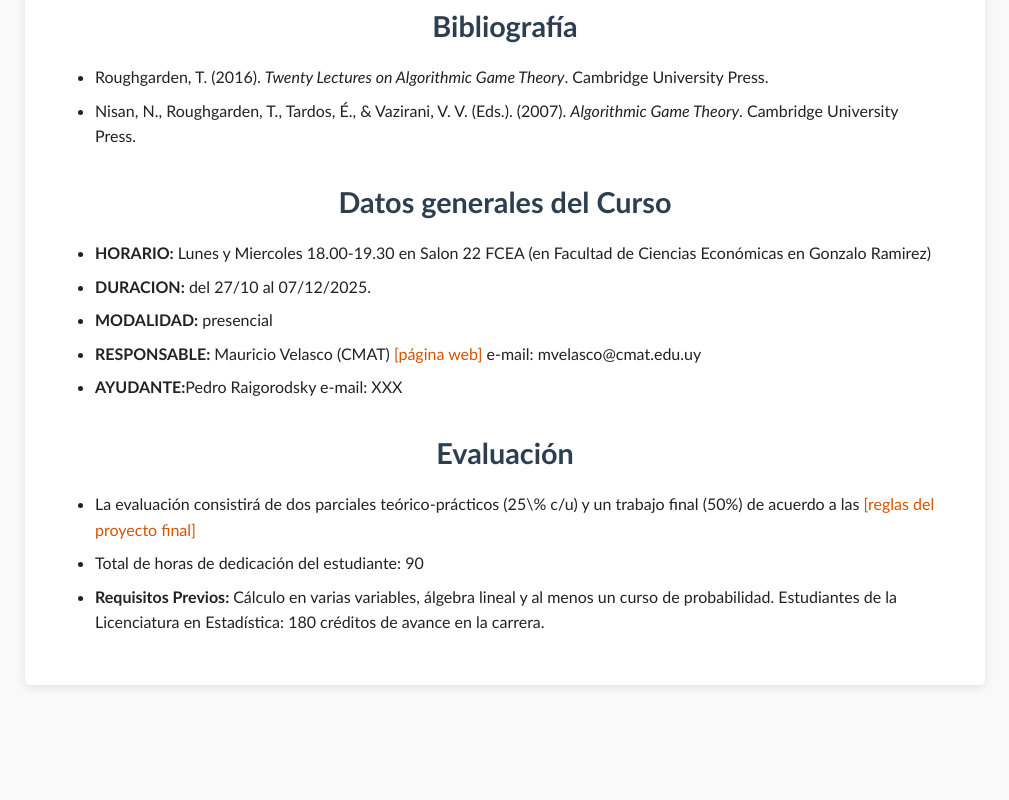
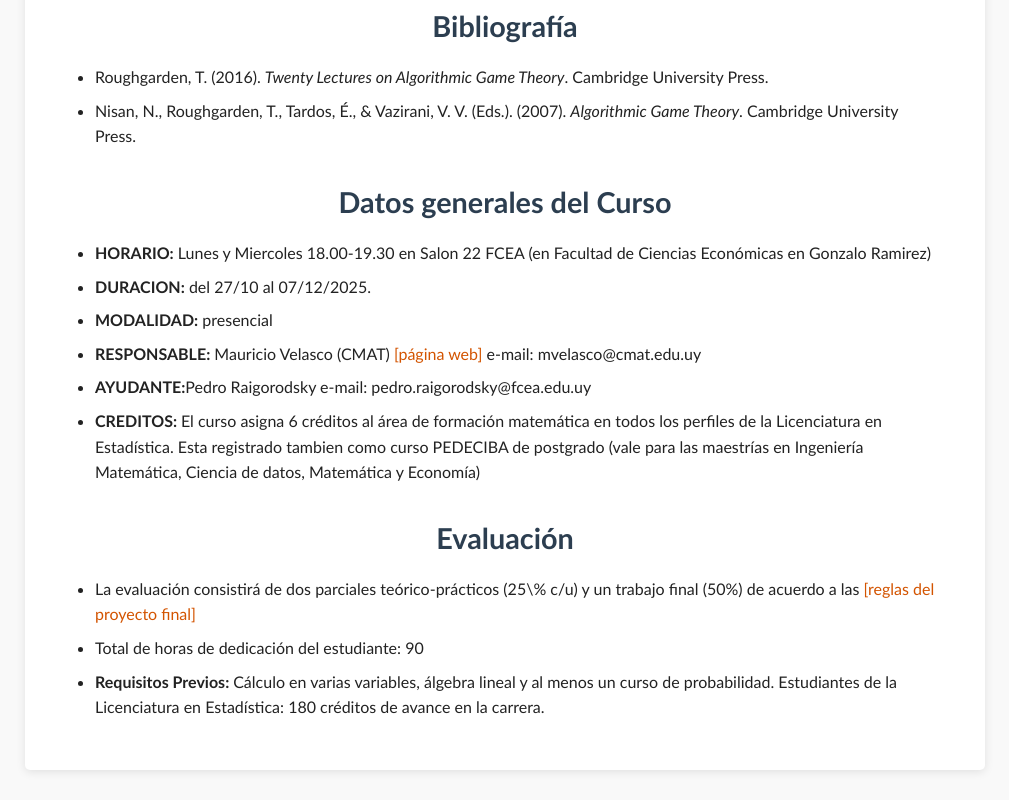
Before and after one commit to mauricio-velasco/agt, a plain HTML site: page index.html in a window 1280 px wide. Shown: the part 1131-1931 px from the top of the page, without its empty margins (135-1144 px from the left). Before the commit the page ends 1846 px from the top, so only its background shows below. Drawn offline with Linux system fonts and the light colour scheme.

Commit message:
minor modifications

```diff
--- a/index.html
+++ b/index.html
@@ -151,7 +151,8 @@
     <li><b>DURACION:</b> del 27/10 al 07/12/2025.
     <li><b>MODALIDAD:</b> presencial</li>
     <li><b>RESPONSABLE:</b> Mauricio Velasco (CMAT) <a href="https://mauricio-velasco.github.io/webpage/" target="_blank">[página web]</a> e-mail: mvelasco@cmat.edu.uy </li>
-    <li><b>AYUDANTE:</b>Pedro Raigorodsky e-mail: XXX</li></li>
+    <li><b>AYUDANTE:</b>Pedro Raigorodsky e-mail: pedro.raigorodsky@fcea.edu.uy</li></li>
+    <li><b> CREDITOS: </b> El curso asigna 6 créditos al área de formación matemática en todos los perfiles de la Licenciatura en Estadística. Esta registrado tambien como curso PEDECIBA de postgrado (vale para las maestrías en Ingeniería Matemática, Ciencia de datos, Matemática y Economía)
   </ul>
 
 
```
